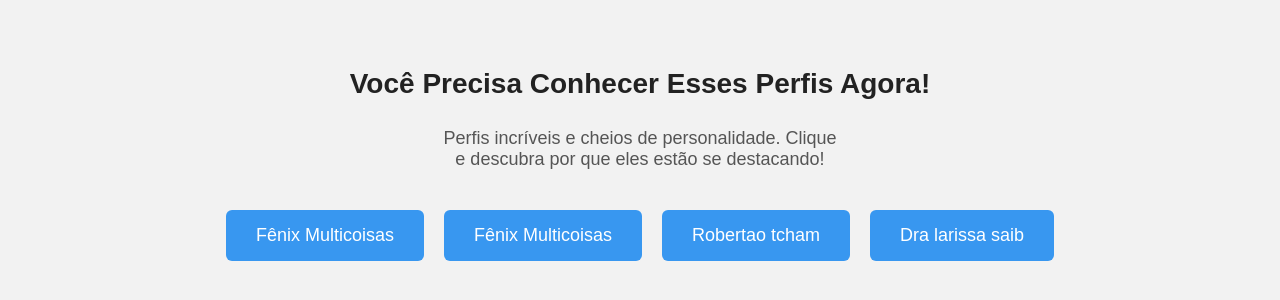
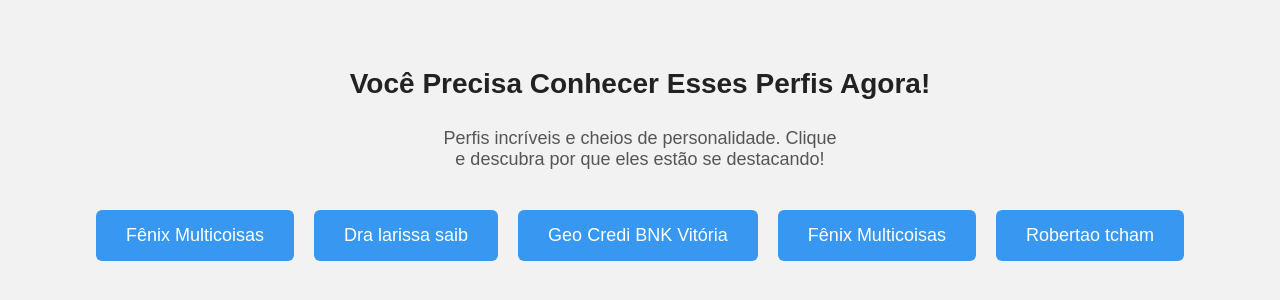
Before and after one commit to victorxx/social, a plain HTML site: page index.html in a window 1280 px wide. Shown: the part 240-540 px from the top of the page. Drawn offline with Linux system fonts and the light colour scheme.

Commit message:
Update index.html

```diff
--- a/index.html
+++ b/index.html
@@ -53,7 +53,8 @@
 
   <script>
   const perfis = [
-    { nome: "Fênix Multicoisas", url: "https://www.instagram.com/fenix_multicoisas" },
+    {nome: "Fênix Multicoisas", url: "https://www.instagram.com/fenix_multicoisas" },
+    {nome:"Geo Credi BNK Vitória",url:"https://www.instagram.com/geocredibnkvitoria/"},
     { nome: "Robertao tcham", url: "https://www.instagram.com/robertaotcham" },
     { nome:"Dra larissa saib", url:"https://www.instagram.com/dralarissasaib/" },
     {nome:"Fênix Multicoisas",url:"https://www.linkedin.com/in/xxvitaoxxvictorsaib/"}
```
